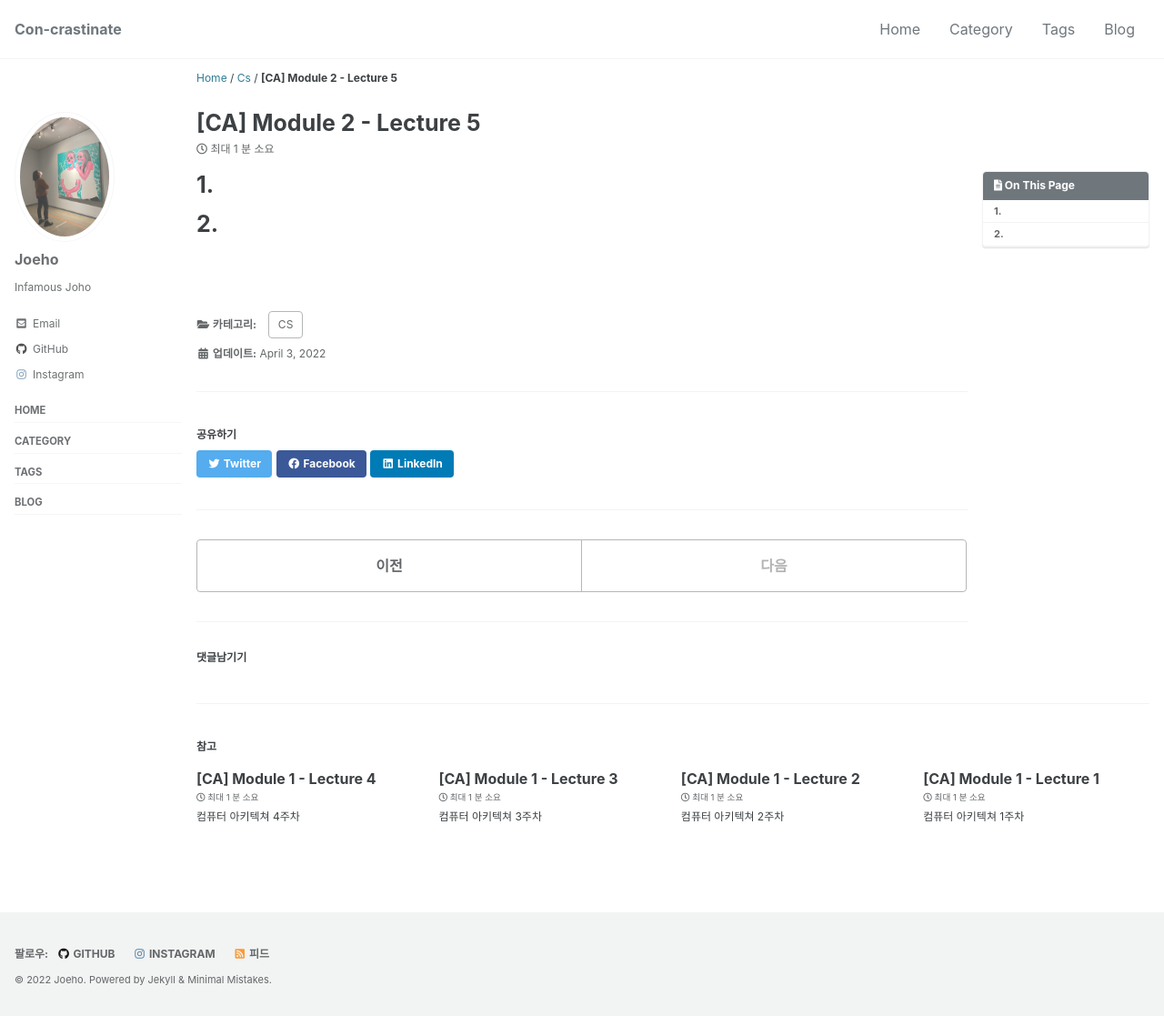
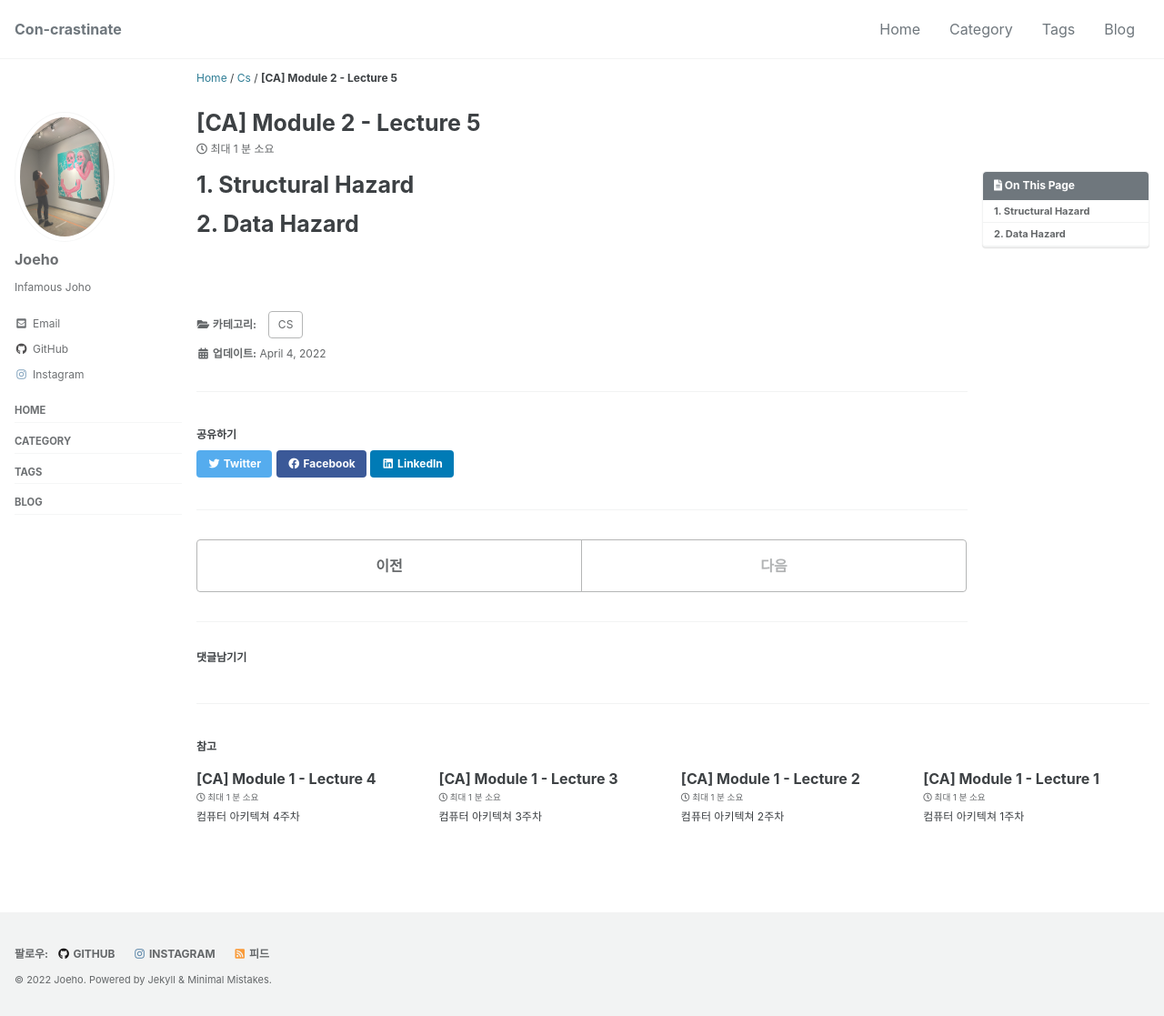
Before and after one commit to joeholee/joeholee.github.io, a Jekyll site: the page built from _posts/2022-03-31-ca-fifth.md, in a window 1280 px wide and 1117 px high. Shown: the whole window at 91% size. Built offline with Jekyll 4.4.1, drawn with Linux system fonts in a browser that asks for light colours; cached includes are drawn as plain includes; some web fonts are replaced; comment, search, counter and statistics services are not loaded.

Commit message:
Update Post

```diff
--- a/_posts/2022-03-31-ca-fifth.md
+++ b/_posts/2022-03-31-ca-fifth.md
@@ -13,13 +13,13 @@ toc: true
 toc_sticky: true
 
 date: 2022-03-31
-last_modified_at: 2022-04-03
+last_modified_at: 2022-04-04
 ---
 
-# 1.
+# 1. Structural Hazard
 
 
-# 2.
+# 2. Data Hazard
 
 
 <br>
```
